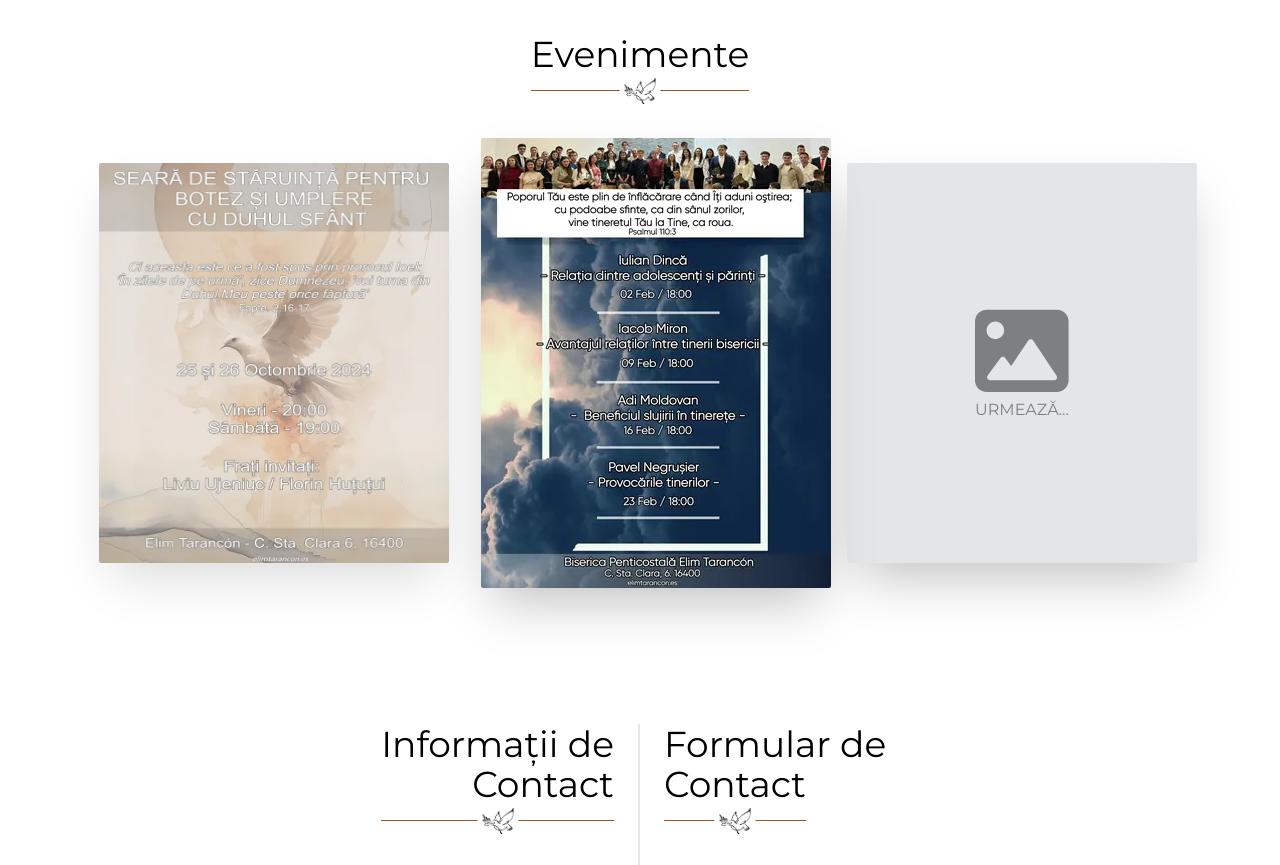
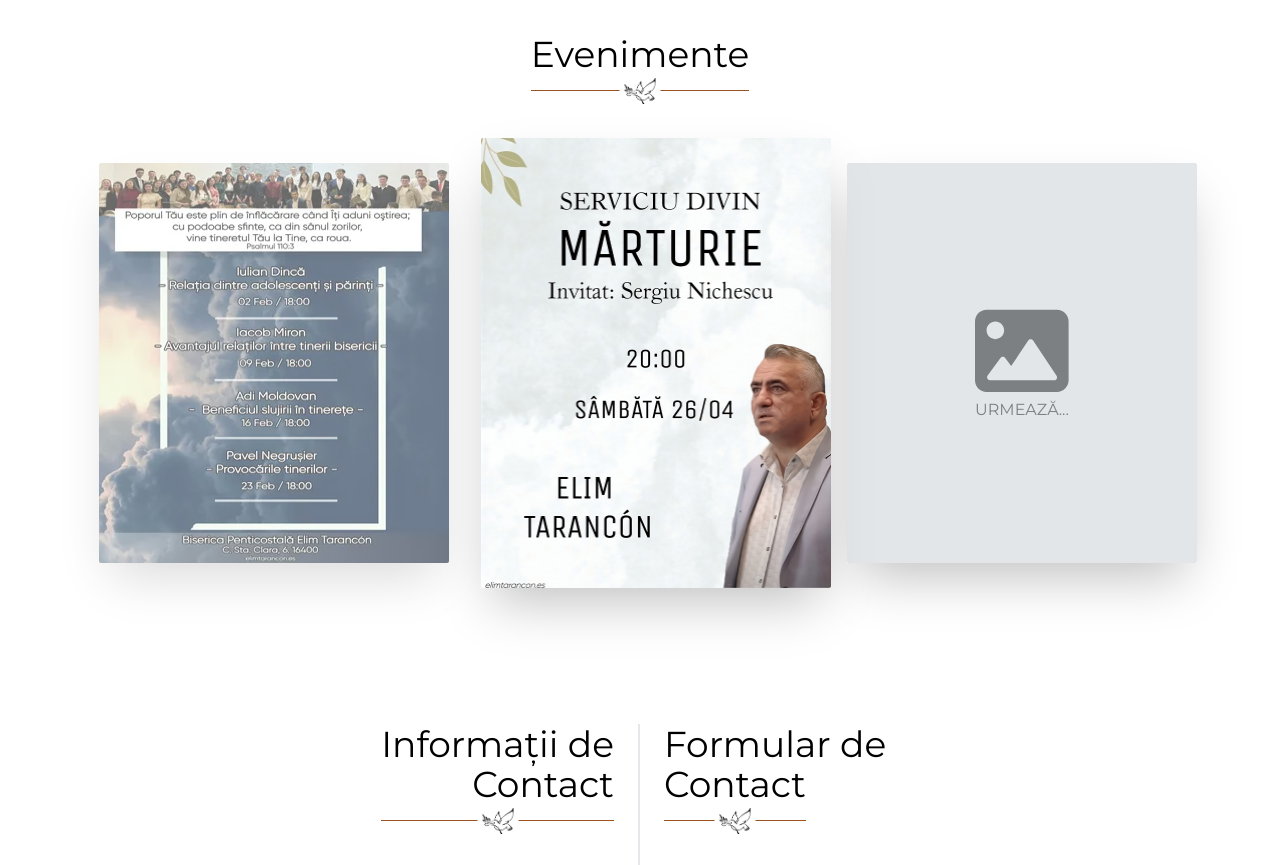
Before and after one commit to SamuelIsip/elimtarancon, a website: page index.html in a window 1280 px wide. Shown: the part 2880-3745 px from the top of the page. Drawn offline with Linux system fonts and the light colour scheme; no server answers.

Commit message:
Change event

```diff
--- a/index.html
+++ b/index.html
@@ -669,7 +669,7 @@
           >
             <div>
               <img
-                src="./img/evenimente/StaruintaDS-350x450.webp"
+                src="./img/evenimente/Tineret350x450.webp"
                 alt="Eveniment Anterior"
                 class="hidden md:mx-4 md:block w-full md:w-[350px] h-[400px] shadow-2xl opacity-60 rounded-sm"
                 loading="lazy"
@@ -677,7 +677,7 @@
             </div>
             <div class="my-2 md:my-0">
               <img
-                src="./img/evenimente/Tineret350x450.webp"
+                src="./img/evenimente/Nichescu350x450.webp"
                 alt="Eveniment Actual"
                 class="md:mx-4 block w-full md:w-[350px] h-[450px] md:h-[400px] lg:h-[450px] shadow-2xl rounded-sm"
                 loading="lazy"
```
Also changed, not shown: img/evenimente/Nichescu350x450.webp (added), 1 other file.
